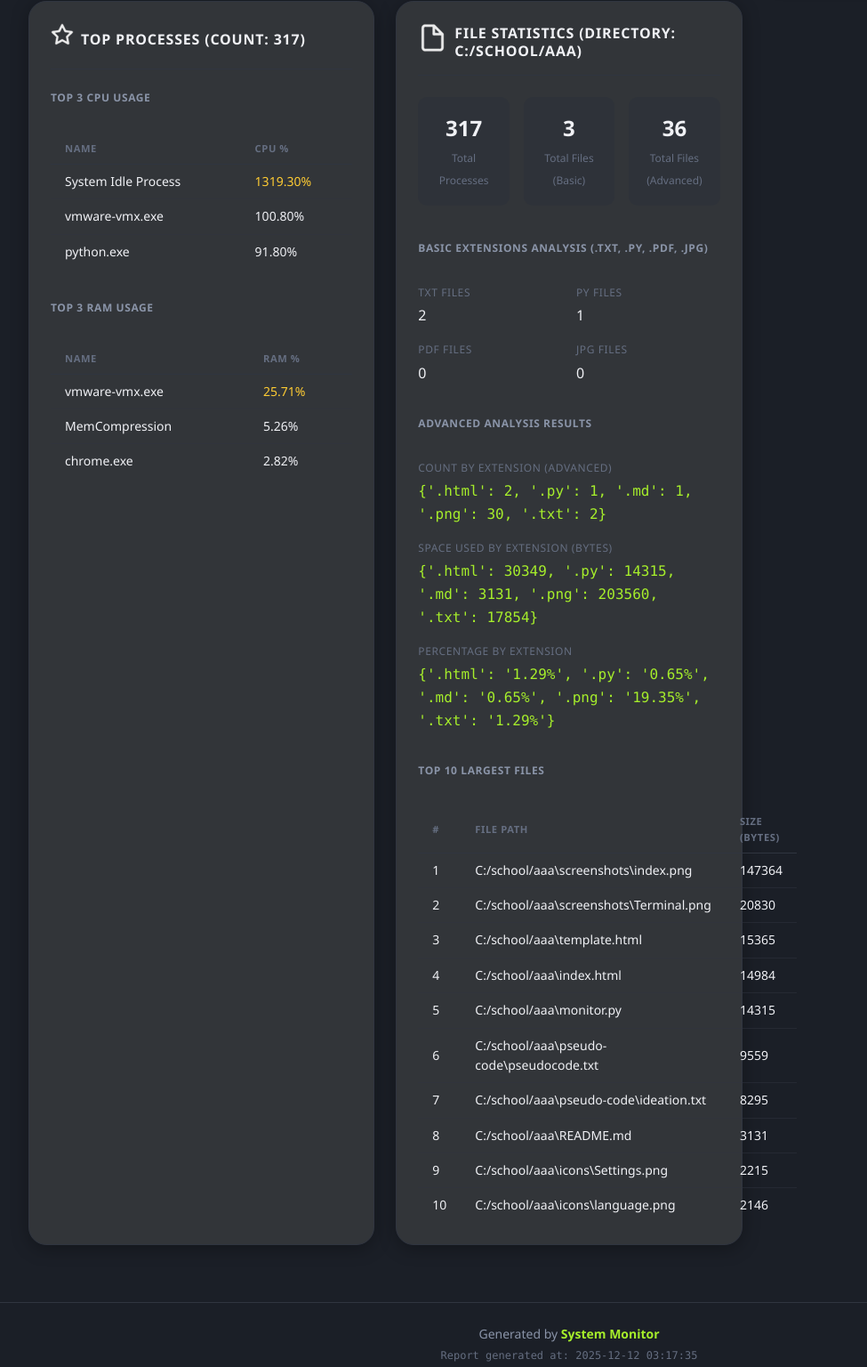
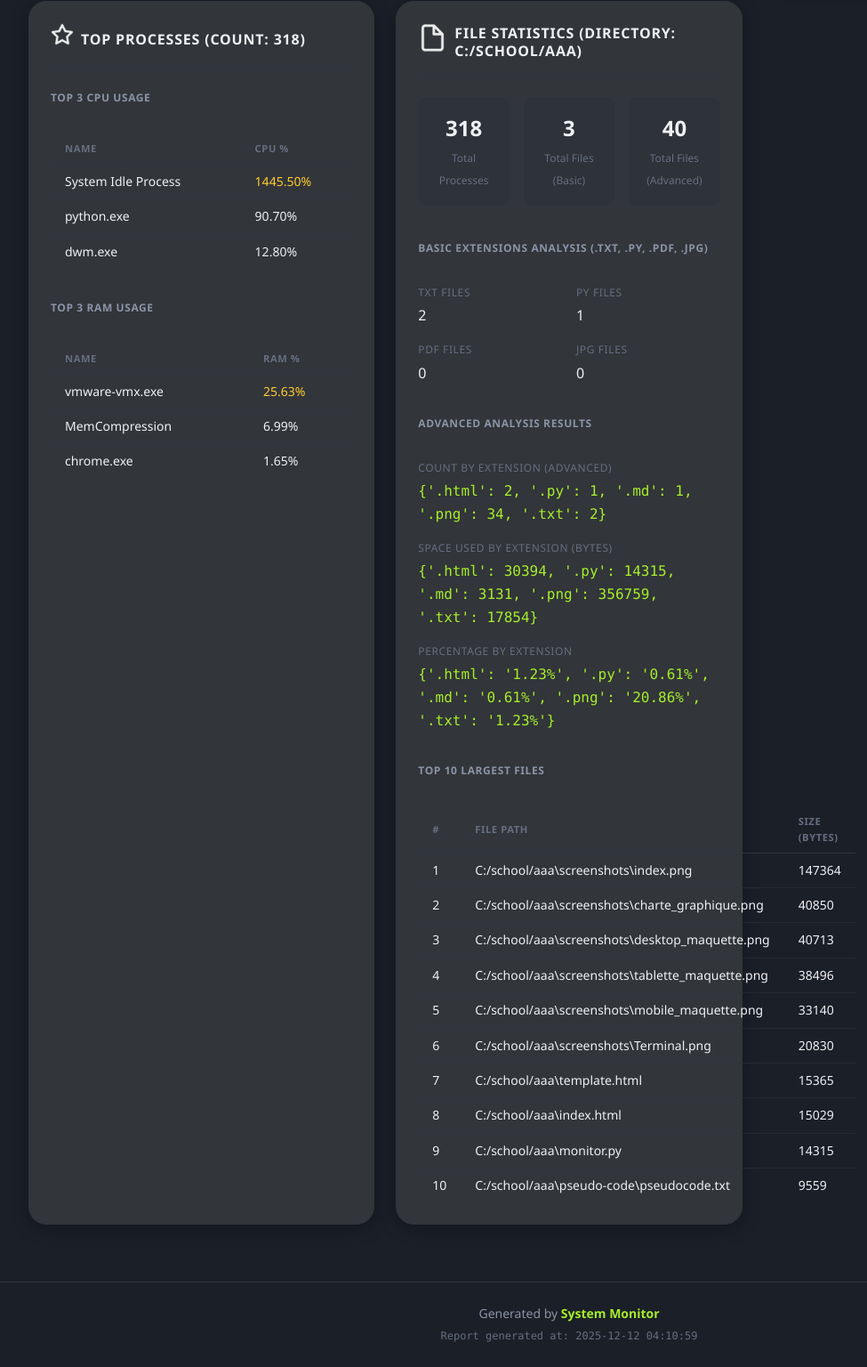
Before and after one commit to noemie-feraud/AAA, a plain HTML site: page index.html in a window 1280 px wide. Shown: the part 598-2134 px from the top of the page at 89% size, without its empty margins (0-975 px from the left). Drawn offline with Linux system fonts and the light colour scheme.

Commit message:
added maquette in screenshots

```diff
--- a/index.html
+++ b/index.html
@@ -27,7 +27,7 @@
                 </div>
                 <div class="timestamp">
                     <span class="timestamp-label">Last updated:</span>
-                    <span class="timestamp-value">03:17:35</span>
+                    <span class="timestamp-value">04:10:59</span>
                 </div>
             </div>
         </div>
@@ -61,7 +61,7 @@
                     </div>
                     <div class="info-item">
                         <span class="info-label">Uptime</span>
-                        <span class="info-value highlight-green">15h 48m 29s</span>
+                        <span class="info-value highlight-green">16h 41m 53s</span>
                     </div>
                     <div class="info-item">
                         <span class="info-label">Active Users</span>
@@ -104,10 +104,10 @@
                 <div class="progress-container">
                     <div class="progress-header">
                         <span class="progress-label">CPU Usage</span>
-                        <span class="progress-value">18.0%</span>
+                        <span class="progress-value">4.6%</span>
                     </div>
                     <div class="progress-bar">
-                        <div class="progress-fill progress-cpu" style="width: 18.0%;"></div>
+                        <div class="progress-fill progress-cpu" style="width: 4.6%;"></div>
                     </div>
                 </div>
             </div>
@@ -127,21 +127,21 @@
                         <span class="stat-label">Total RAM (GB)</span>
                     </div>
                     <div class="memory-stat">
-                        <span class="stat-value highlight-yellow">19.13 GB</span>
+                        <span class="stat-value highlight-yellow">18.28 GB</span>
                         <span class="stat-label">Used (GB)</span>
                     </div>
                     <div class="memory-stat">
-                        <span class="stat-value highlight-green">11.99 GB</span>
+                        <span class="stat-value highlight-green">12.84 GB</span>
                         <span class="stat-label">Available (GB)</span>
                     </div>
                 </div>
                 <div class="progress-container">
                     <div class="progress-header">
                         <span class="progress-label">Memory Usage</span>
-                        <span class="progress-value">61.5%</span>
+                        <span class="progress-value">58.7%</span>
                     </div>
                     <div class="progress-bar">
-                        <div class="progress-fill progress-memory" style="width: 61.5%;"></div>
+                        <div class="progress-fill progress-memory" style="width: 58.7%;"></div>
                     </div>
                 </div>
             </div>
@@ -152,7 +152,7 @@
                 <span class="card-icon">
                     <img src="./icons/Star.png" alt="process icon" style="width: auto; height: auto;"/>
                 </span>
-                <h2 class="card-title">Top Processes (Count: 317)</h2>
+                <h2 class="card-title">Top Processes (Count: 318)</h2>
             </div>
             <div class="card-content">
                 <h3 class="subsection-title">Top 3 CPU Usage</h3>
@@ -166,15 +166,15 @@
                     <tbody>
                         <tr>
                             <td class="process-name">System Idle Process</td>
-                            <td class="process-cpu highlight-yellow">1319.30%</td>
-                        </tr>
-                        <tr>
-                            <td class="process-name">vmware-vmx.exe</td>
-                            <td class="process-cpu">100.80%</td>
+                            <td class="process-cpu highlight-yellow">1445.50%</td>
                         </tr>
                         <tr>
                             <td class="process-name">python.exe</td>
-                            <td class="process-cpu">91.80%</td>
+                            <td class="process-cpu">90.70%</td>
+                        </tr>
+                        <tr>
+                            <td class="process-name">dwm.exe</td>
+                            <td class="process-cpu">12.80%</td>
                         </tr>
                     </tbody>
                 </table>
@@ -190,15 +190,15 @@
                     <tbody>
                         <tr>
                             <td class="process-name">vmware-vmx.exe</td>
-                            <td class="process-mem highlight-yellow">25.71%</td>
+                            <td class="process-mem highlight-yellow">25.63%</td>
                         </tr>
                         <tr>
                             <td class="process-name">MemCompression</td>
-                            <td class="process-mem">5.26%</td>
+                            <td class="process-mem">6.99%</td>
                         </tr>
                         <tr>
                             <td class="process-name">chrome.exe</td>
-                            <td class="process-mem">2.82%</td>
+                            <td class="process-mem">1.65%</td>
                         </tr>
                     </tbody>
                 </table>
@@ -215,7 +215,7 @@
             <div class="card-content">
                 <div class="files-summary">
                     <div class="file-stat-box">
-                        <span class="file-stat-value highlight-blue">317</span>
+                        <span class="file-stat-value highlight-blue">318</span>
                         <span class="file-stat-label">Total Processes</span>
                     </div>
                     <div class="file-stat-box">
@@ -223,7 +223,7 @@
                         <span class="file-stat-label">Total Files (Basic)</span>
                     </div>
                     <div class="file-stat-box">
-                        <span class="file-stat-value highlight-yellow">36</span>
+                        <span class="file-stat-value highlight-yellow">40</span>
                         <span class="file-stat-label">Total Files (Advanced)</span>
                     </div>
                 </div>
@@ -252,15 +252,15 @@
                 <div class="info-grid">
                     <div class="info-item full-width">
                         <span class="info-label">Count by Extension (Advanced)</span>
-                        <span class="info-value mono">{'.html': 2, '.py': 1, '.md': 1, '.png': 30, '.txt': 2}</span>
+                        <span class="info-value mono">{'.html': 2, '.py': 1, '.md': 1, '.png': 34, '.txt': 2}</span>
                     </div>
                     <div class="info-item full-width">
                         <span class="info-label">Space used by Extension (Bytes)</span>
-                        <span class="info-value mono">{'.html': 30349, '.py': 14315, '.md': 3131, '.png': 203560, '.txt': 17854}</span>
+                        <span class="info-value mono">{'.html': 30394, '.py': 14315, '.md': 3131, '.png': 356759, '.txt': 17854}</span>
                     </div>
                     <div class="info-item full-width">
                         <span class="info-label">Percentage by Extension</span>
-                        <span class="info-value mono">{'.html': '1.29%', '.py': '0.65%', '.md': '0.65%', '.png': '19.35%', '.txt': '1.29%'}</span>
+                        <span class="info-value mono">{'.html': '1.23%', '.py': '0.61%', '.md': '0.61%', '.png': '20.86%', '.txt': '1.23%'}</span>
                     </div>
                 </div>
 
@@ -275,15 +275,15 @@
                     </thead>
                     <tbody>
                         <tr><td>1</td><td class="process-name">C:/school/aaa\screenshots\index.png</td><td class="process-mem">147364</td></tr>
-                        <tr><td>2</td><td class="process-name">C:/school/aaa\screenshots\Terminal.png</td><td class="process-mem">20830</td></tr>
-                        <tr><td>3</td><td class="process-name">C:/school/aaa\template.html</td><td class="process-mem">15365</td></tr>
-                        <tr><td>4</td><td class="process-name">C:/school/aaa\index.html</td><td class="process-mem">14984</td></tr>
-                        <tr><td>5</td><td class="process-name">C:/school/aaa\monitor.py</td><td class="process-mem">14315</td></tr>
-                        <tr><td>6</td><td class="process-name">C:/school/aaa\pseudo-code\pseudocode.txt</td><td class="process-mem">9559</td></tr>
-                        <tr><td>7</td><td class="process-name">C:/school/aaa\pseudo-code\ideation.txt</td><td class="process-mem">8295</td></tr>
-                        <tr><td>8</td><td class="process-name">C:/school/aaa\README.md</td><td class="process-mem">3131</td></tr>
-                        <tr><td>9</td><td class="process-name">C:/school/aaa\icons\Settings.png</td><td class="process-mem">2215</td></tr>
-                        <tr><td>10</td><td class="process-name">C:/school/aaa\icons\language.png</td><td class="process-mem">2146</td></tr>
+                        <tr><td>2</td><td class="process-name">C:/school/aaa\screenshots\charte_graphique.png</td><td class="process-mem">40850</td></tr>
+                        <tr><td>3</td><td class="process-name">C:/school/aaa\screenshots\desktop_maquette.png</td><td class="process-mem">40713</td></tr>
+                        <tr><td>4</td><td class="process-name">C:/school/aaa\screenshots\tablette_maquette.png</td><td class="process-mem">38496</td></tr>
+                        <tr><td>5</td><td class="process-name">C:/school/aaa\screenshots\mobile_maquette.png</td><td class="process-mem">33140</td></tr>
+                        <tr><td>6</td><td class="process-name">C:/school/aaa\screenshots\Terminal.png</td><td class="process-mem">20830</td></tr>
+                        <tr><td>7</td><td class="process-name">C:/school/aaa\template.html</td><td class="process-mem">15365</td></tr>
+                        <tr><td>8</td><td class="process-name">C:/school/aaa\index.html</td><td class="process-mem">15029</td></tr>
+                        <tr><td>9</td><td class="process-name">C:/school/aaa\monitor.py</td><td class="process-mem">14315</td></tr>
+                        <tr><td>10</td><td class="process-name">C:/school/aaa\pseudo-code\pseudocode.txt</td><td class="process-mem">9559</td></tr>
                     </tbody>
                 </table>
             </div>
@@ -296,7 +296,7 @@
                 Generated by <strong>System Monitor</strong>
             </p>
             <p class="footer-timestamp">
-                Report generated at: 2025-12-12 03:17:35
+                Report generated at: 2025-12-12 04:10:59
             </p>
         </div>
     </footer>
```
Also changed, not shown: screenshots/charte_graphique.png (added), screenshots/desktop_maquette.png (added), screenshots/mobile_maquette.png (added), screenshots/tablette_maquette.png (added).
